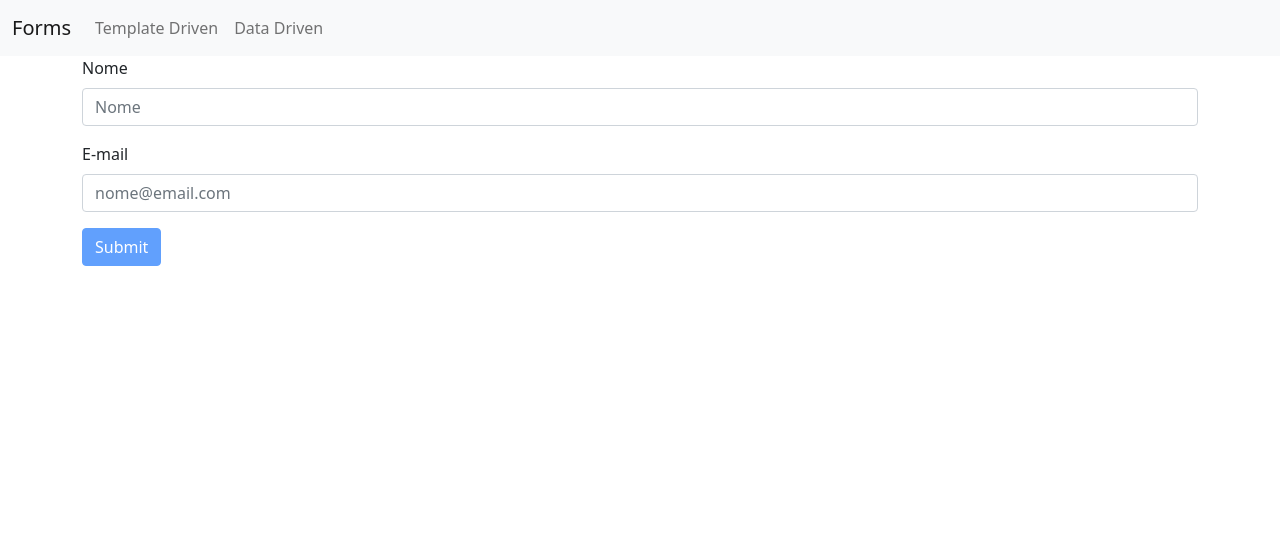
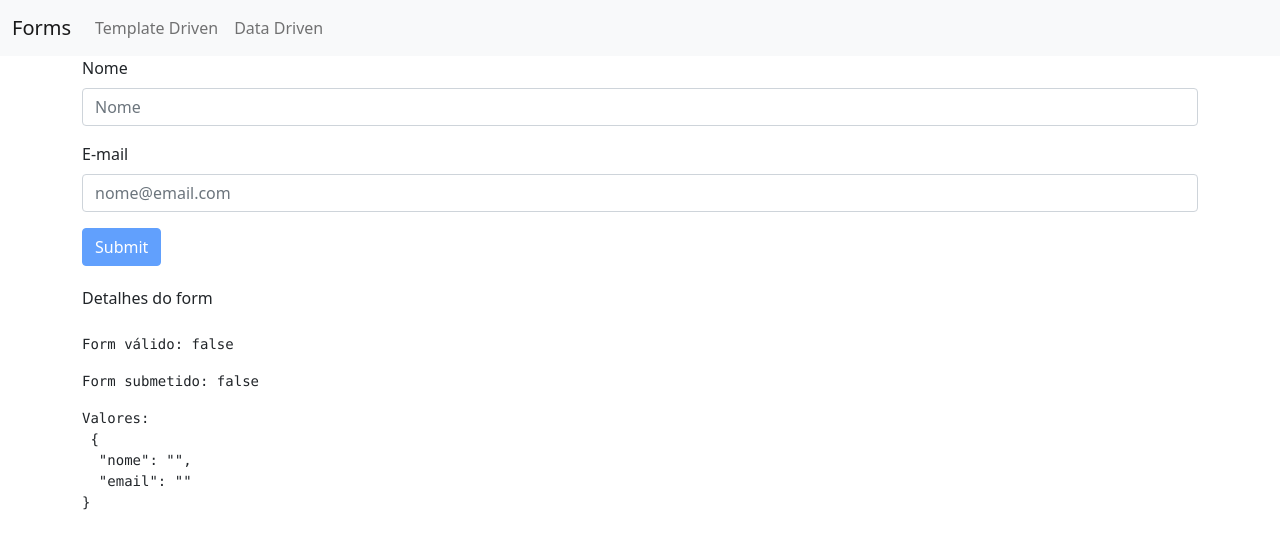
Before and after one commit to robertabononi/angular-loiane, an Angular app in the folder forms/: page /templateForm in a window 1280 px wide. Shown: the top 548 px of the page. Built offline with nearby package versions, Linux system fonts and the light colour scheme.

Commit message:
teste: create new component to test form's properties by showing it in the view

```diff
--- a/forms/src/app/form-debug/form-debug.component.html
+++ b/forms/src/app/form-debug/form-debug.component.html
@@ -1 +1,15 @@
-<p>form-debug works!</p>
+<div style="margin-top: 20px" *ngIf="form" >
+
+  <div>
+    Detalhes do form
+  </div>
+
+  <br>
+
+  <pre>Form válido: {{ form.valid }}</pre>
+
+  <pre>Form submetido: {{ form.submitted }}</pre>
+
+  <pre>Valores: <br> {{ form.value | json }}</pre>
+
+</div>
--- a/forms/src/app/form-debug/form-debug.component.ts
+++ b/forms/src/app/form-debug/form-debug.component.ts
@@ -1,4 +1,4 @@
-import { Component, OnInit } from '@angular/core';
+import { Component, Input, OnInit } from '@angular/core';
 
 @Component({
   selector: 'app-form-debug',
@@ -7,6 +7,8 @@ import { Component, OnInit } from '@angular/core';
 })
 export class FormDebugComponent implements OnInit {
 
+  @Input() form: any;
+
   constructor() { }
 
   ngOnInit(): void {
--- a/forms/src/app/template-form/template-form.component.html
+++ b/forms/src/app/template-form/template-form.component.html
@@ -22,4 +22,6 @@
     Submit
   </button>
 
+  <app-form-debug [form]="f"></app-form-debug>
+
 </form>
```
